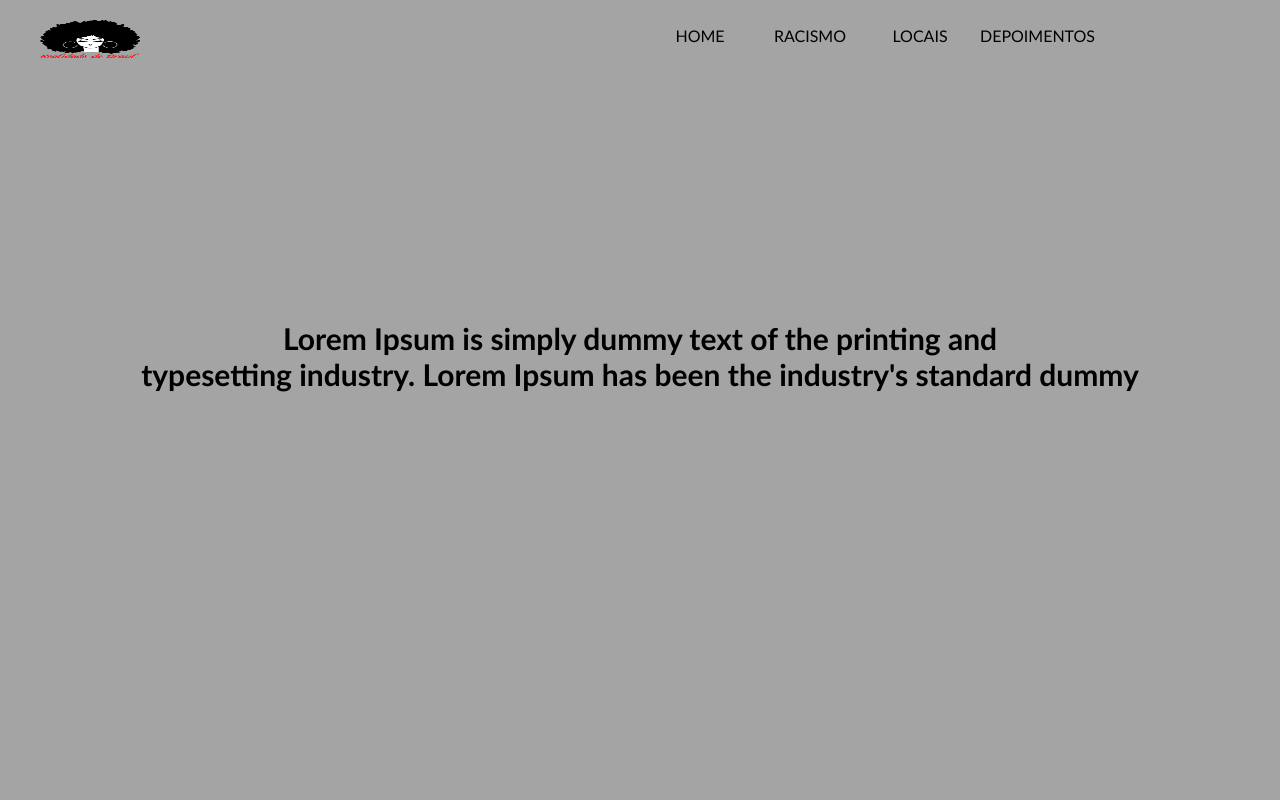
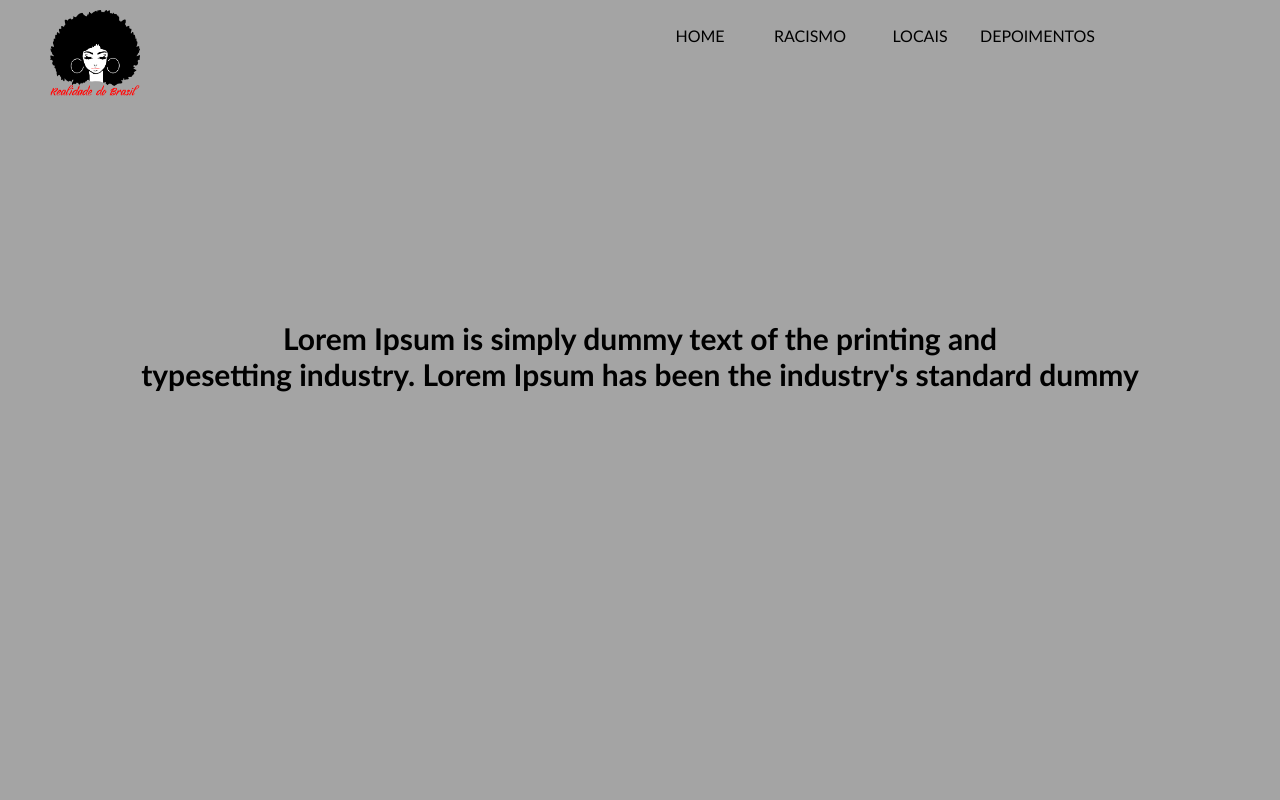
Before and after one commit to davidms30/pintegrador, a plain HTML site: page index.html in a window 1280 px wide. Shown: the top 800 px of the page. Drawn offline with Linux system fonts and the light colour scheme; files whose address does not match are found by name.

Commit message:
Update style.css

```diff
--- a/css/style.css
+++ b/css/style.css
@@ -22,11 +22,11 @@ body {
 }
 .logo {
     float:left;
-    width:100px;
-    height:40px;
+    width:90px;
+    height:90px;
     position: relative;
-    top: 0px;
-    left: 0px;
+    top: -5px;
+    left: 5px;
 }
 .menu {
     width:50%;
```
